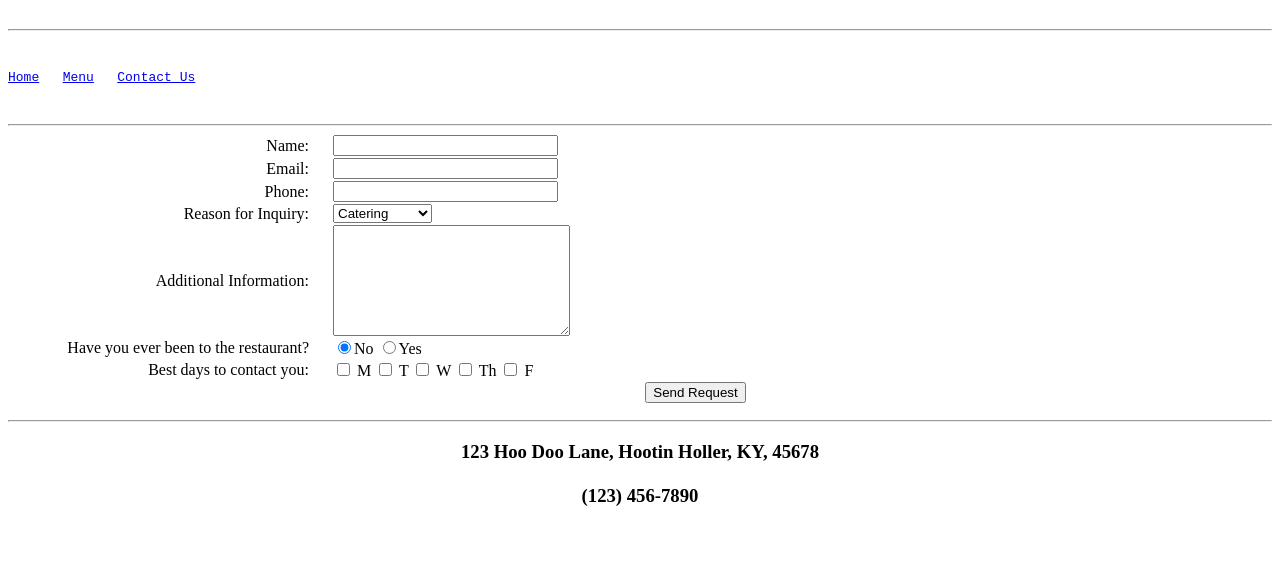
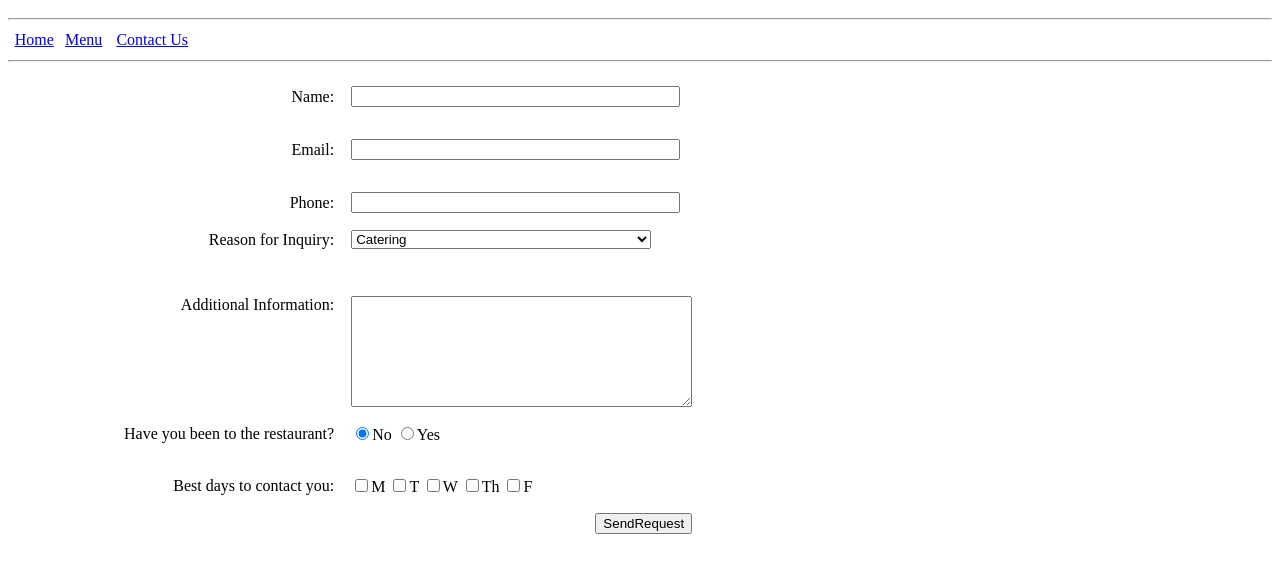
Before and after one commit to sfinch3/RestaurantSiteLab, a plain HTML site: page contact.html in a window 1280 px wide. Shown: the part 48-620 px from the top of the page. Drawn offline with Linux system fonts and the light colour scheme.

Commit message:
Version 1

```diff
--- a/contact.html
+++ b/contact.html
@@ -1,49 +1,131 @@
 <DOCTYPE html>
+    <html lang="en">
         <head>
-            <title>Steve Finch's Restaurant Site Lab- V1</title>
+            <title>Steve Finch's Restaurant Site Lab</title>
         </head>
+
         <body>
-            <div>
-               <h1><p align=center>Keep It Tasteful, Please</p></h1>
-            </div>
-            <div>
-                <hr/>
-                <br/>
-                <pre><a href="index.html">Home</a>   <a href="menu.html">Menu</a>   <a href="contact.html">Contact Us</a></pre><br/>
-                <hr/>
+            <div style="text-align: center">
+                <h1>Keep It Tasteful, Please</h1>
             </div>
 
-        <form action="#" method="POST">
-            <table border="0" cellspacing="0" width="59%">
-                <tr><td width="300px;" align=right>Name:</td><td width="20px;"></td><td><input size="25" type="text" name="name" /></td></tr>
-                <tr><td align=right>Email:</td><td></td><td><input size="25" type="text" name="email" /></td></tr>
-                <tr><td align=right>Phone:</td><td></td><td><input size="25" type="text" name="phone" /></td></tr>
-                <tr><td align=right>Reason for Inquiry:</td><td></td><td><select cols="25" name="reasonInquiry">
-                <option value="catering">Catering</option>
-                <option value="privateParty">Private Party</option>
-                <option value="feedback">Feedback</option>
-                <option value="other">Other</option>
-                </select></td></tr>
-                <tr><td align=right>Additional Information:</td><td></td><td><textarea rows="7" cols="27" name="additionalInfo"></textarea></td></tr>
-                <tr></tr>
-                <tr></tr>
-                <tr></tr>
-                <tr></tr>
-                <tr></tr>
-                <tr></tr>
-                <tr><td align=right>Have you ever been to the restaurant?</td><td></td><td>  <input type="radio" name="beenBefore" value="no" checked/>No
-                                                                                    <input type="radio" name="beenBefore" value="yes"/>Yes</td></tr>
-                <tr><td align=right>Best days to contact you:</td><td></td><td>  <input type="checkbox" name="days" value="monday"/>         M
-                                                                        <input type="checkbox" name="days" value="tuesday"/>         T
-                                                                        <input type="checkbox" name="days" value="wednesday"/>         W
-                                                                        <input type="checkbox" name="days" value="thursday"/>         Th
-                                                                        <input type="checkbox" name="days" value="friday"/>         F</td></tr>
-                <tr><td></td><td></td><td align=right> <input type="submit" value="Send Request"/></td><td width="5px;"></td></tr>
-            </table>
-        </form>
-     </body>
-        <footer>
-                <hr/>
-                <h3><p align=center>123 Hoo Doo Lane, Hootin Holler, KY, 45678<br/><br/>(123) 456-7890</p></h3>
-        </footer>
+            <hr/>
+
+            <nav>
+                <table style="text-align: center" width="15%">
+                    <tr>
+                        <td>
+                            <a href="index.html">Home</a>
+                        </td>
+                        <td>
+                            <a href="menu.html">Menu</a>
+                        </td>
+                        <td>
+                            <a href="contact.html">Contact Us</a>
+                        </td>
+                    </tr>
+                </table>
+            </nav>
+
+            <hr/>
+
+            <form action="#" method="POST">
+                <table style="margin-left:100px" cellspacing=15px>
+                    <tr>
+                        <td style="text-align: right;">
+                            <label for="FullName" id="FullNameLabel">Name: </label>
+                        </td>
+                        <td>
+                            <input size=38 type="text" name="FullName" id="FullName" />
+                        </td>
+                    </tr>
+
+                    <tr>
+                    </tr>
+
+                    <tr>
+                        <td style="text-align: right;">
+                            <label for="Email" id="EmailLabel">Email:</label>
+                        </td>
+                        <td>
+                            <input size=38 type="text" name="Email" id="Email" />
+                        </td>
+                    </tr>
+
+                    <tr>
+                    </tr>
+
+                    <tr>
+                        <td style="text-align: right;">
+                            <label for="Phone" id="PhoneLabel">Phone:</label>
+                        </td>
+                        <td>
+                            <input size=38 type="text" name="Phone" id="Phone" />
+                        </td>
+                    </tr>
+
+                    <tr>
+                        <td style="text-align: right;">
+                            <label for="Reason" id="ReasonLabel">Reason for Inquiry:</label>
+                        </td>
+                        <td>
+                            <select style="width:300px" name="Reason">
+                                <option value="selectAReason">Catering</option>
+                                <option value="softwareSupport">Private Party</option>
+                                <option value="hardwareSupport">Feedback</option>
+                                <option value="informationRequest">Other</option>
+                            </select>
+                        </td>
+                    <tr>
+                    </tr>
+
+                    <tr></tr>
+
+                        <tr>
+                            <td style="text-align: right;vertical-align:top;">
+                                <label for="AdditionalInformation" id="AdditionalInformationLabel">Additional Information:</label>
+                            </td>
+                            <td>
+                                <textarea rows=7 cols=40 id="AdditionalInformation" name="AdditionalInformation"></textarea>
+                            </td>
+                        </tr>
+
+                    <tr>
+                            <td style="text-align: right;" >
+                                <label for="Visited" id="VisitedLabel">Have you been to the restaurant?</label>
+                            </td>
+                            <td>
+                                <input type="radio" name="Visited" value="no" checked/>No
+                                <input type="radio" name="Visited" value="yes"/>Yes
+                            </td>
+                    </tr>
+
+                    <tr>
+                    </tr>
+
+                    <tr>
+                            <td style="text-align: right;">
+                                <label for="BestDays" id="BestDaysLabel">Best days to contact you:</label>
+                            </td>
+                            <td style="text-align:justify;">
+                                <input type="checkbox" name="BestDays" value="Monday">M
+                                <input type="checkbox" name="BestDays" value="Tuesday">T
+                                <input type="checkbox" name="BestDays" value="Wednesday">W
+                                <input type="checkbox" name="BestDays" value="Thursday">Th
+                                <input type="checkbox" name="BestDays" value="Friday">F
+
+                            </td>
+                    </tr>
+
+                    <tr>
+                            <td>
+                            </td>
+                            <td style="text-align: right">
+                                <input type="submit" value="SendRequest"/>
+                            </td>
+                    </tr>
+
+                </table>
+            </form>
+    </html>
 </DOCTYPE>
```
Also changed, not shown: index.html (+42 -21 lines), menu.html (+39 -22 lines).
